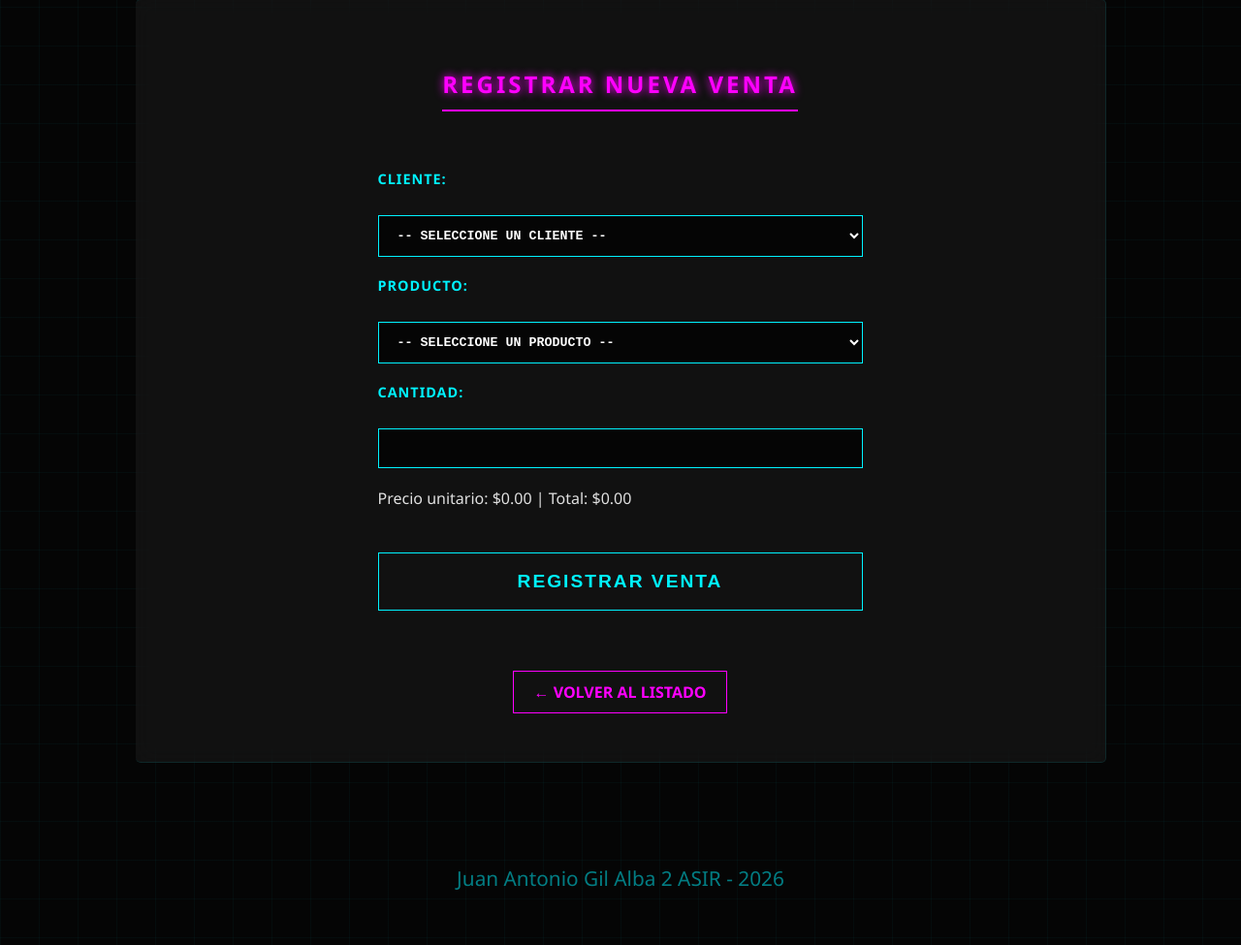
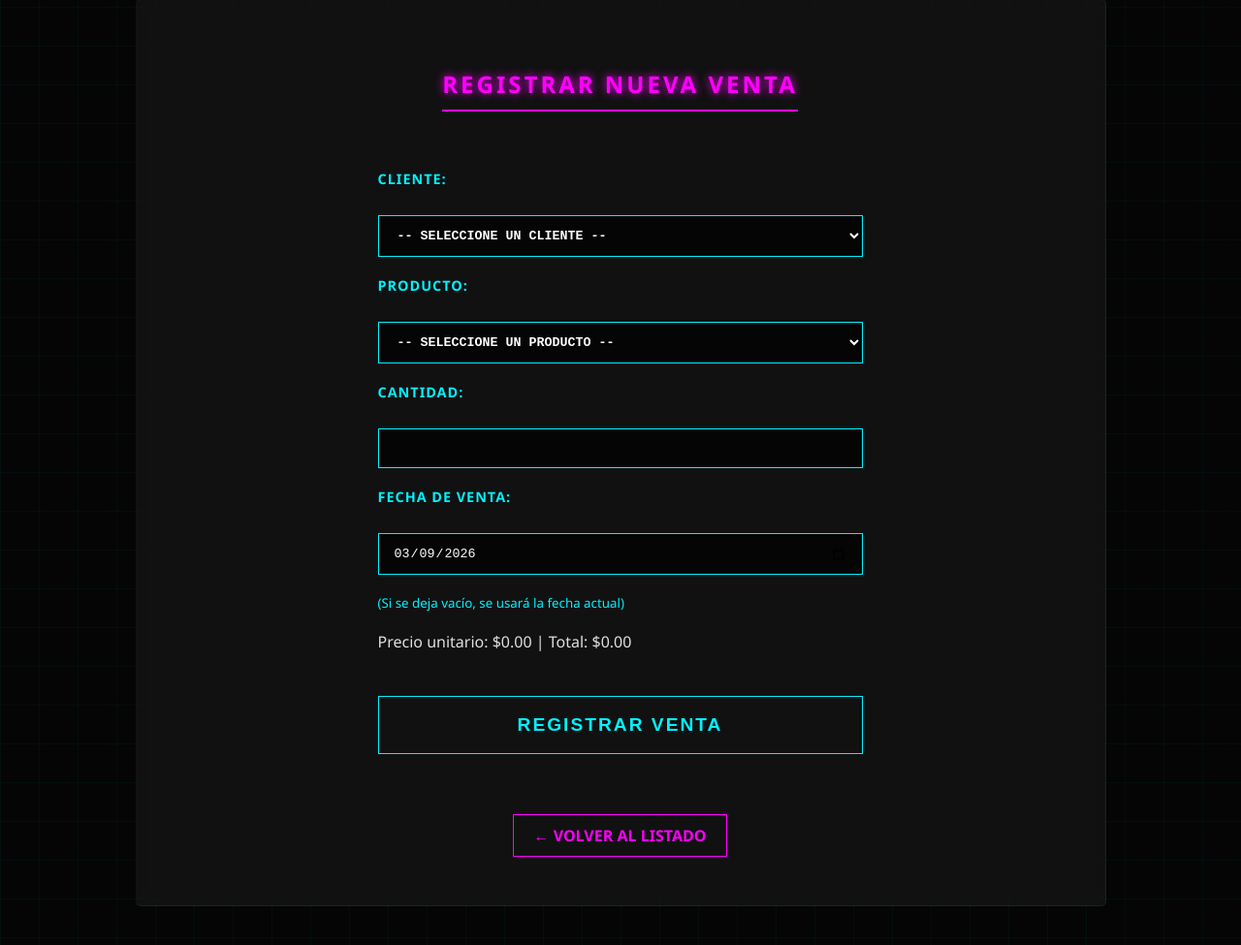
Before and after one commit to ANnthomgamer/Django-IAW, a Django app: page /ventas/alta in a window 1280 px wide. Shown: the part 153-1128 px from the top of the page at 97% size. Before the commit the page ends 1071 px from the top, so only its background shows below. Run offline with Django 5.2, Linux system fonts and the light colour scheme; data comes from the database, SQL or seed files in the repository; both versions use the stored data as it was after the commit.

Commit message:
Terminado el apartado de ventas

```diff
--- a/www/proyecto/apps/ventas/models.py
+++ b/www/proyecto/apps/ventas/models.py
@@ -10,7 +10,7 @@ class Venta(models.Model):
     producto = models.ForeignKey(Producto, on_delete=models.CASCADE, related_name='ventas')  # PRODUCTO
     precio_producto = models.DecimalField(max_digits=10, decimal_places=2)  # PRECIO (podría ser el del producto en ese momento)
     cantidad = models.PositiveIntegerField()  # CANTIDAD
-    fecha = models.DateTimeField(auto_now_add=True)  # FECHA (automática al crear)
+    fecha = models.DateTimeField()  # FECHA (automática al crear)
 
     @property
     def total(self):
--- a/www/proyecto/apps/ventas/views.py
+++ b/www/proyecto/apps/ventas/views.py
@@ -73,14 +73,24 @@ def ventas_alta_views(request):
         producto = Producto.objects.get(id=producto_id)
         precio = producto.precio
 
+        # Fecha
+        fecha_str = request.POST.get('fecha')
+        if fecha_str:
+            fecha = datetime.strptime(fecha_str, '%Y-%m-%d')
+        else:
+            fecha = timezone.now()
+
         # Crear venta
-        Venta.objects.create(
+        venta = Venta(
             codigo_venta=codigo,
             cliente_id=cliente_id,
             producto_id=producto_id,
             precio_producto=precio,
-            cantidad=cantidad
+            cantidad=cantidad,
         )
+
+        venta.fecha = fecha
+        venta.save()
 
         return redirect('ventas_url')
 
--- a/www/proyecto/proyecto/templates/ventas/alta.html
+++ b/www/proyecto/proyecto/templates/ventas/alta.html
@@ -37,6 +37,11 @@
         <label for="cantidad">Cantidad:</label>
         <input type="number" id="cantidad" name="cantidad" min="1" required>
 
+	<!-- Fecha (Si se deja vacío es current date) -->
+        <label for="fecha">Fecha de venta:</label>
+        <input type="date" id="fecha" name="fecha" value="{% now 'Y-m-d' %}">
+        <small style="color: var(--neon-cyan);">(Si se deja vacío, se usará la fecha actual)</small>
+
         <!-- Información del precio (se actualizará con JS) -->
         <div class="precio-info" id="info-precio">
             Precio unitario: $0.00 | Total: $0.00
```
Also changed, not shown: www/proyecto/apps/ventas/migrations/0002_alter_venta_fecha.py (added), www/proyecto/db.sqlite3.
